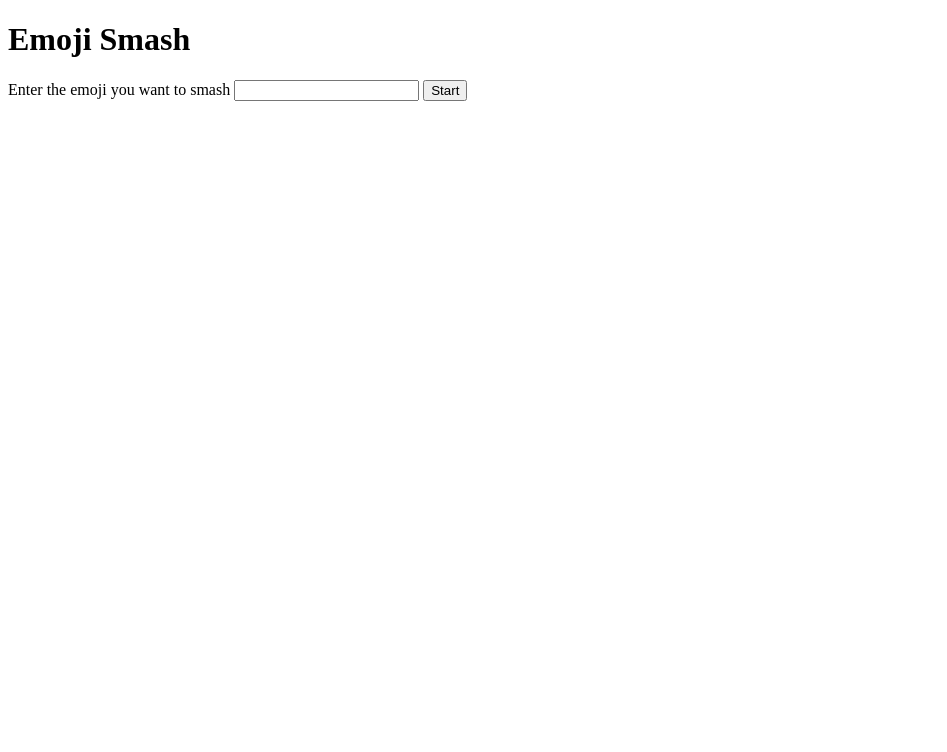
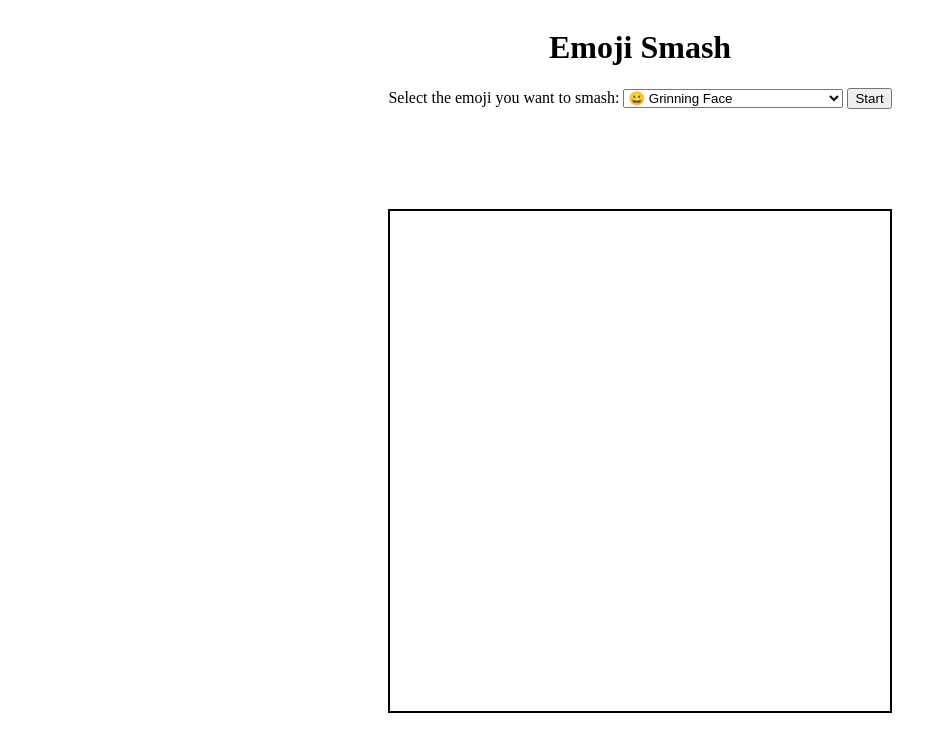
Before and after one commit to singharjun1409/Emoji-Smash, a website: page public/index.html in a window 1280 px wide. Shown: the whole page, without its empty margins (0-947 px from the left). Drawn offline with Linux system fonts and the light colour scheme.

Commit message:
Set up static elements

```diff
--- a/public/index.html
+++ b/public/index.html
@@ -1,7 +1,7 @@
 <!DOCTYPE html>
 <html>
     <head>
-        <link href = '/views.css' rel = "stylesheet">
+        <link href = 'views.css' rel = "stylesheet">
     </head>
     <body>
         <script src = smash.js defer></script>
@@ -9,15 +9,21 @@
             <h1>Emoji Smash</h1>
         </div>
         <div class = "playarea">
-            <div class = "emoji">
-                <form method = "POST">
-                    <label for = "inputText">Enter the emoji you want to smash</label>
-                    <input type = "text" id = "inputText" required>
-                    <button type = "submit">Start</button>
+            <div class="emoji">
+                <form method="POST">
+                    <label for="emojiSelect">Select the emoji you want to smash:</label>
+                    <select id="emojiSelect" name="emoji" required>
+                        <option value="😀">😀 Grinning Face</option>
+                        <option value="😂">😂 Face with Tears of Joy</option>
+                        <option value="😍">😍 Smiling Face with Heart-Eyes</option>
+                        <option value="😎">😎 Smiling Face with Sunglasses</option>
+                        <option value="🤔">🤔 Thinking Face</option>
+                        <option value="😡">😡 Angry Face</option>
+                    </select>
+                    <button type="submit">Start</button>
                 </form>
             </div>
             <div class = "grid">
-
             </div>
         </div>
     </body>
--- /dev/null
+++ b/public/views.css
@@ -0,0 +1,22 @@
+.playarea {
+    display: flex;
+    flex-direction: column;
+    justify-content: center; /* Center horizontally */
+    align-items: center;    /* Center vertically */
+}
+.emoji , .header{
+    display: flex;
+    justify-content: center; /* Horizontal Center */
+    align-items: center; /* Vertical Center */
+    margin: 0;
+}
+.grid{
+    display: block;
+    position: relative;
+    top: 100px;
+    width: 500px;
+    height: 500px;
+    border: 2px solid black;
+    justify-content: center; /* Horizontal Center */
+    align-items: center; /* Vertical Center */
+}
```
Also changed, not shown: 1 other file.
